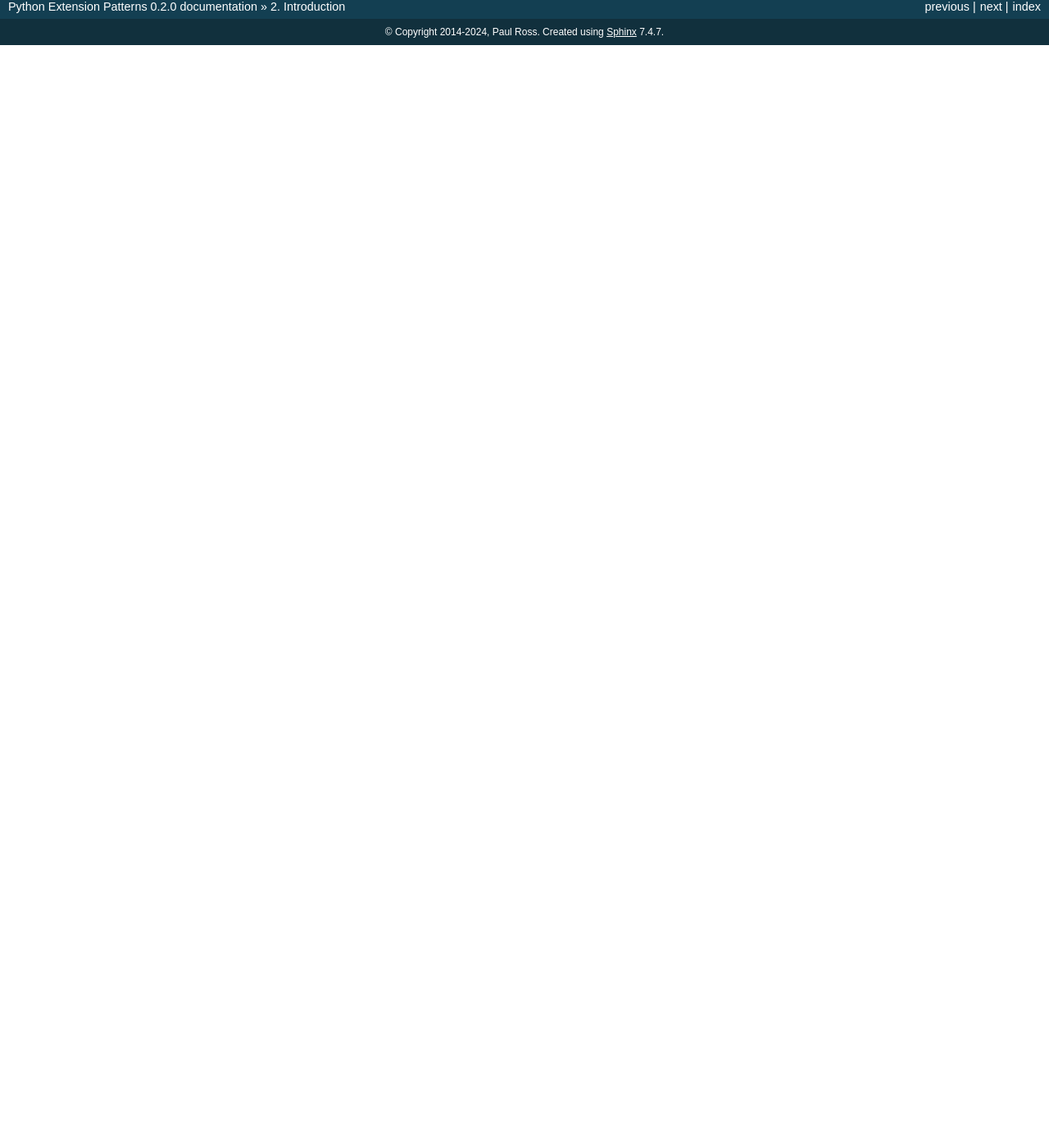
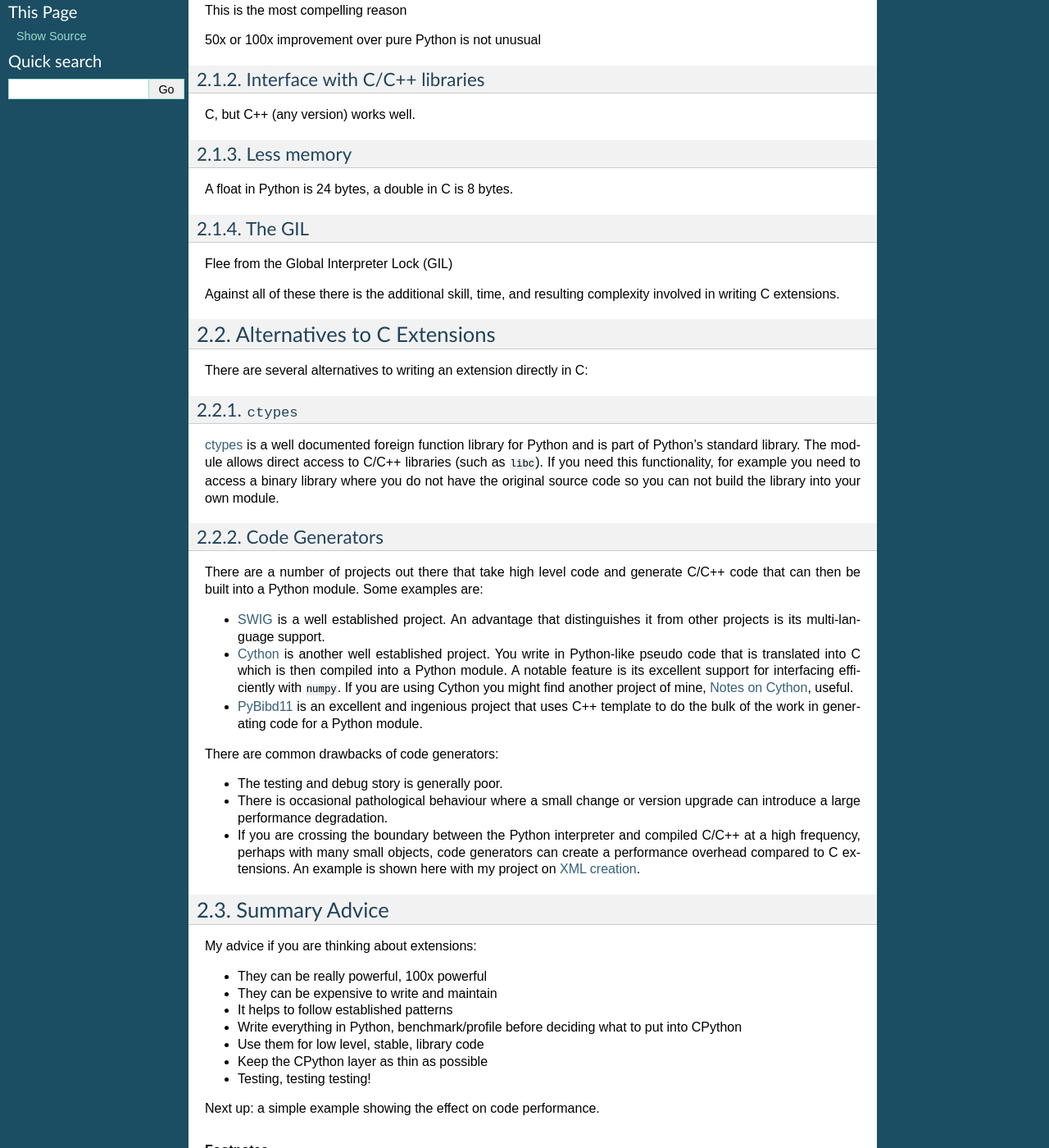
Before and after one commit to paulross/PythonExtensionPatterns, a Sphinx documentation site: the page built from doc/sphinx/source/introduction.rst, in a window 1280 px wide and 1400 px high, scrolled down 396 px. Shown: the whole window at 82% size. Built offline with Sphinx 7.4.7, drawn with Linux system fonts in a browser that asks for light colours; before the commit the page ends 900 px from its top, so only the background shows below that; some of the changed text lies outside the part shown.

Commit message:
Documentation, improve introduction (incomplete), add simple_example.rst (incomplete), add to miscellaneous.rst (incomplete).

```diff
--- a/CMakeLists.txt
+++ b/CMakeLists.txt
@@ -100,7 +100,9 @@ add_executable(PythonExtensionPatterns
         src/cpy/Capsules/spam_client.c
         src/cpy/Capsules/datetimetz.c
         src/cpy/cpp/placement_new.cpp
-        src/cpy/cpp/cUnicode.cpp src/cpy/cpp/cUnicode.cpp)
+        src/cpy/cpp/cUnicode.cpp src/cpy/cpp/cUnicode.cpp
+        src/cpy/SimpleExample/cFibA.c
+        src/cpy/SimpleExample/cFibA.h)
 
 link_directories(
         ${PYTHON_LINK_LIBRARY}
--- a/doc/sphinx/source/index.rst
+++ b/doc/sphinx/source/index.rst
@@ -14,6 +14,7 @@ This describes reliable patterns of coding Python Extensions in C. It covers the
 
     headings
     introduction
+    simple_example
     refcount
     exceptions
     canonical_function
--- a/doc/sphinx/source/introduction.rst
+++ b/doc/sphinx/source/introduction.rst
@@ -16,7 +16,100 @@ with how CPython's does its memory management which is by *reference counting*.
 I describe some of the pitfalls you (I am thinking of you as a savvy C coder) can encounter and some of the coding
 patterns that you can use to avoid them.
 
-Next up: understanding reference counts and Python's terminology.
+
+---------------------
+Firstly Why?
+---------------------
+
+There are several reasons why you might want to write a C extension:
+
+^^^^^^^^^^^^^^^^^^^
+Performance
+^^^^^^^^^^^^^^^^^^^
+
+This is the most compelling reason
+
+50x or 100x improvement over pure Python is not unusual
+
+^^^^^^^^^^^^^^^^^^^^^^^^^^^^^^^^
+Interface with C/C++ libraries
+^^^^^^^^^^^^^^^^^^^^^^^^^^^^^^^^
+
+C, but C++ (any version) works well.
+
+^^^^^^^^^^^^^^^^^^^^^^^^^^^^^^^^
+Less memory
+^^^^^^^^^^^^^^^^^^^^^^^^^^^^^^^^
+
+A float in Python is 24 bytes, a double in C is 8 bytes.
+
+^^^^^^^^^^^^^^^^^^^^^^^^^^^^^^^^
+The GIL
+^^^^^^^^^^^^^^^^^^^^^^^^^^^^^^^^
+
+Flee from the Global Interpreter Lock (GIL)
+
+Against all of these there is the additional skill, time, and resulting complexity involved in writing C extensions.
+
+------------------------------------
+Alternatives to C Extensions
+------------------------------------
+
+There are several alternatives to writing an extension directly in C:
+
+^^^^^^^^^^^^^^^^^^^
+``ctypes``
+^^^^^^^^^^^^^^^^^^^
+
+`ctypes <https://docs.python.org/3/library/ctypes.html#module-ctypes>`_ is a well documented foreign function library
+for Python and is part of Python's standard library.
+The module allows direct access to C/C++ libraries (such as ``libc``).
+If you need this functionality, for example you need to access a binary library where you do not have the original
+source code so you can not build the library into your own module.
+
+^^^^^^^^^^^^^^^^^^^
+Code Generators
+^^^^^^^^^^^^^^^^^^^
+
+There are a number of projects out there that take high level code and generate C/C++ code that can then be built into
+a Python module.
+Some examples are:
+
+- `SWIG <https://swig.org>`_ is a well established project.
+  An advantage that distinguishes it from other projects is its multi-language support.
+- `Cython <https://cython.org>`_ is another well established project.
+  You write in Python-like pseudo code that is translated into C which is then compiled into a Python module.
+  A notable feature is its excellent support for interfacing efficiently with ``numpy``.
+  If you are using Cython you might find another project of mine,
+  `Notes on Cython <https://github.com/paulross/NotesOnCython>`_, useful.
+- `PyBibd11 <https://github.com/pybind/pybind11>`_ is an excellent and ingenious project that uses C++ template to do
+  the bulk of the work in generating code for a Python module.
+
+There are common drawbacks of code generators:
+
+- The testing and debug story is generally poor.
+- There is occasional pathological behaviour where a small change or version upgrade can introduce a large performance
+  degradation.
+- If you are crossing the boundary between the Python interpreter and compiled C/C++ at a high frequency, perhaps with
+  many small objects, code generators can create a performance overhead compared to C extensions.
+  An example is shown here with my project on `XML creation <https://github.com/paulross/xmlwriter>`_.
+
+
+------------------------------------
+Summary Advice
+------------------------------------
+
+My advice if you are thinking about extensions:
+
+- They can be really powerful, 100x powerful
+- They can be expensive to write and maintain
+- It helps to follow established patterns
+- Write everything in Python, benchmark/profile before deciding what to put into CPython
+- Use them for low level, stable, library code
+- Keep the CPython layer as thin as possible
+- Testing, testing testing!
+
+Next up: a simple example showing the effect on code performance.
 
 .. rubric:: Footnotes
 
--- a/doc/sphinx/source/miscellaneous.rst
+++ b/doc/sphinx/source/miscellaneous.rst
@@ -39,3 +40,8 @@ And the binary now looks like this:
 
     $ nm -m Foo.cpython-36m-darwin.so | grep Init
     00000000000010d0 (__TEXT,__text) external _PyInit_Foo
+
+.. _miscellaneous_migration_python_c:
+---------------------------------------
+Migrating from Python to a C Extension
+---------------------------------------
--- /dev/null
+++ b/doc/sphinx/source/simple_example.rst
@@ -0,0 +1,157 @@
+.. highlight:: python
+    :linenothreshold: 10
+
+.. toctree::
+    :maxdepth: 3
+
+=================
+A Simple Example
+=================
+
+This very artificial example illustrates some of the benefits and drawbacks of Python C Extensions.
+
+Suppose you have some Python code such as this that is performing slowly:
+
+.. code-block:: python
+
+    def fibonacci(index: int) -> int:
+        if index < 2:
+            return index
+        return fibonacci(index - 2) + fibonacci(index - 1)
+
+And that code is in ``pFibA.py``.
+In the repl we can measure its performance with ``timeit``:
+
+.. code-block:: bash
+
+    >>> import pFibA
+    >>> pFibA.fibonacci(30)
+    832040
+    >>> import timeit
+    >>> ti_py = timeit.timeit(f'pFibA.fibonacci(30)', setup='import pFibA', number=10)
+    >>> print(f'Python timeit: {ti_py:8.6f}')
+    Python timeit: 1.459842
+    >>>
+
+Now we want something faster so we turn to creating a C extension.
+Firstly we can write the C equivalent to ``fibonacci()`` in the file ``cFibA.c``, note the inclusion of ``"Python.h"``
+which will give us access to the whole Python C API:
+
+.. code-block:: c
+
+    #define PPY_SSIZE_T_CLEAN
+    #include "Python.h"
+
+    long fibonacci(long index) {
+        if (index < 2) {
+            return index;
+        }
+        return fibonacci(index - 2) + fibonacci(index - 1);
+    }
+
+This is a pure C function, we now write a C function that takes Python objects as arguments, converts them to C objects
+(so-called 'un-boxing'), calls ``fibonacci()`` then converts teh C result to a Python object (so-called 'boxing').
+
+.. code-block:: c
+
+    static PyObject *
+    py_fibonacci(PyObject *Py_UNUSED(module), PyObject *args) {
+        long index;
+
+        if (!PyArg_ParseTuple(args, "l", &index)) {
+            return NULL;
+        }
+        long result = fibonacci(index);
+        return Py_BuildValue("l", result);
+    }
+
+Then we need to write some C code that defines the Python module that contains this function:
+
+.. code-block:: c
+
+    static PyMethodDef module_methods[] = {
+            {"fibonacci",
+                    (PyCFunction) py_fibonacci,
+                    METH_VARARGS,
+                    "Returns the Fibonacci value."
+            },
+            {NULL, NULL, 0, NULL} /* Sentinel */
+    };
+
+    static PyModuleDef cFibA = {
+            PyModuleDef_HEAD_INIT,
+            .m_name = "cFibA",
+            .m_doc = "Fibonacci in C.",
+            .m_size = -1,
+            .m_methods = module_methods,
+    };
+
+    PyMODINIT_FUNC PyInit_cFibA(void) {
+        PyObject *m = PyModule_Create(&cFibA);
+        return m;
+    }
+
+Finally we add a ``setup.py`` that specifies how to compile this code:
+
+.. code-block::
+
+    from setuptools import setup, Extension
+
+    setup(
+        name='cPyExtPatt',
+        version='0.1.0',
+        author='AUTHOR',
+        description='Python Extension example.',
+        ext_modules=[
+            Extension(
+                "cPyExtPatt.SimpleExample.cFibA",
+                sources=['src/cpy/SimpleExample/cFibA.c', ],
+                include_dirs=[],
+                library_dirs=[],
+                libraries=[],
+                extra_compile_args=[
+                    '-Wall', '-Wextra', '-Werror', '-Wfatal-errors', '-Wpedantic',
+                    '-Wno-unused-function', '-Wno-unused-parameter',
+                    '-Qunused-arguments', '-std=c99',
+                    '-UDEBUG', '-DNDEBUG', '-Ofast', '-g',
+                ],
+            )
+        ]
+    )
+
+Running ``python setup.py develop`` will compile and build the module which can be used thus:
+
+.. code-block:: python
+
+    >>> from cPyExtPatt.SimpleExample import cFibA
+    >>> cFibA.fibonacci(8)
+    21
+
+There is a test file that uses ``timeit`` to check the performance of the Python and C code at
+``src/cpy/SimpleExample/timeit_test.py``.
+
+
+.. code-block:: bash
+
+    (PythonExtPatt3.11_A) ➜  SimpleExample git:(develop) ✗ python timeit_test.py
+    Index: 32 number of times: 20
+    Version A, no cacheing:
+    Python timeit: 7.321638
+         C timeit: 0.131115
+    C is 55.8 times FASTER.
+
+    Version A with Python cache, no C cache:
+    Python timeit: 0.000012
+         C timeit: 0.130394
+    C is 11058.7 times SLOWER.
+
+    Version B, both are cached:
+    Python timeit: 0.000004
+         C timeit: 0.000007
+    C is 1.9 times SLOWER.
+
+
+
+
+
+Next up: understanding reference counts and Python's terminology.
```
Also changed, not shown: other parts of doc/sphinx/source/miscellaneous.rst (+1 -0 lines), setup.py (+30 -4 lines), 7 other files.
